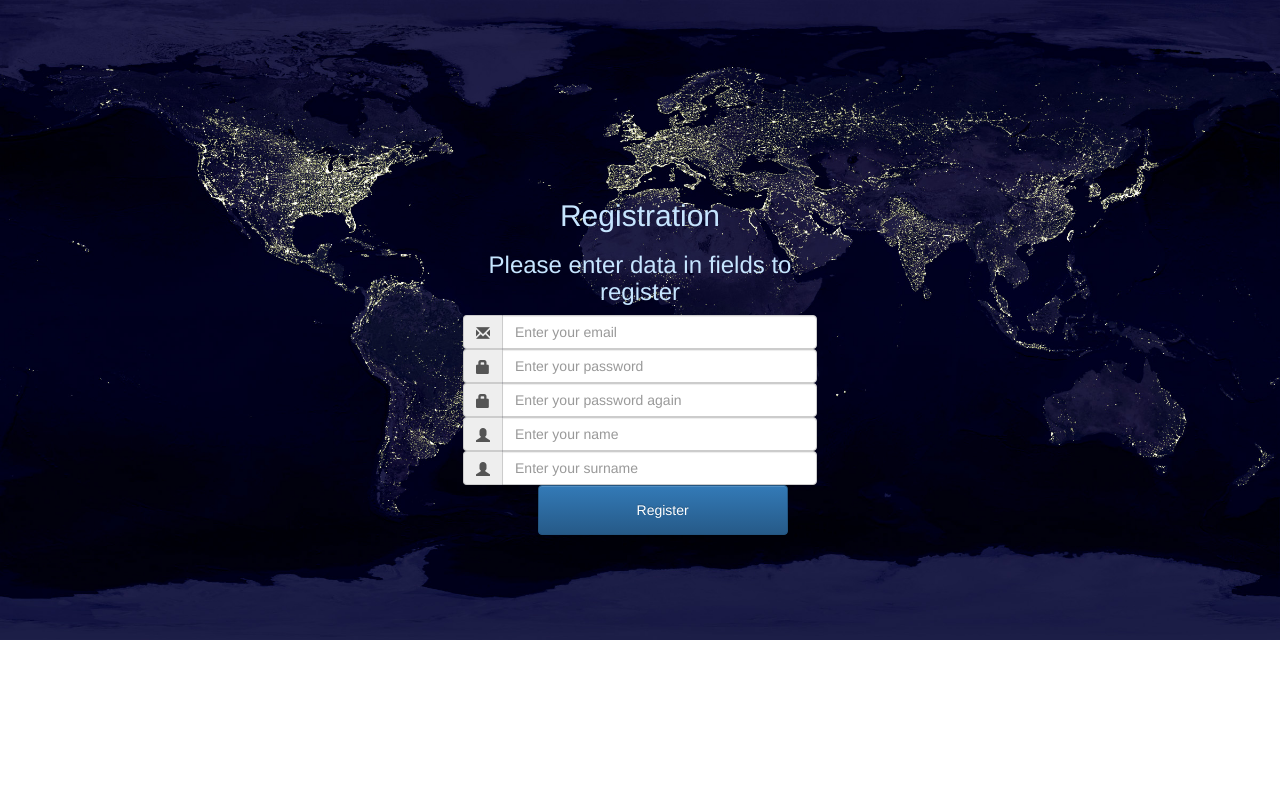
After one commit to PHP6A/facebookkiller, a PHP site: page /registration.php in a window 1280 px wide; the page is wider, and only the part inside the window is pictured. The commit adds this page. Shown: the top 785 px of that part. Run offline with PHP 8.4, Linux system fonts and the light colour scheme.

Commit message:
+registration, edit login and test classes

```diff
--- a/index.php
+++ b/index.php
@@ -64,7 +64,7 @@
       			<input id="password" type="password" class="form-control" name="password" placeholder="Password">
     		</div>
     		<div class="box">
-    			<button id="register" type="button" class="btn btn-primary" name="register">Register</button>
+    			<button onclick="window.location='/registration.php';" type="button" class="btn btn-primary" name="register">Register</button>
     			<button id="login" type="button" class="btn btn-primary" name="submit">Login</button>
     		</div>
     		</div>
--- /dev/null
+++ b/registration.php
@@ -0,0 +1,85 @@
+<html>
+  <head>
+    <title>FBK Registration</title>
+    <link rel="stylesheet" href="https://maxcdn.bootstrapcdn.com/bootstrap/3.3.4/css/bootstrap.min.css">
+    <link rel="stylesheet" href="https://maxcdn.bootstrapcdn.com/bootstrap/3.3.4/css/bootstrap-theme.min.css">
+    <script src="https://maxcdn.bootstrapcdn.com/bootstrap/3.3.4/js/bootstrap.min.js"></script>
+    <meta charset="utf-8">
+    <meta name="Social network FBK | Registration">
+    <style type="text/css">
+        header {
+        }
+        body {
+          background: url(img/fbk.jpg);
+          background-repeat: no-repeat;
+          background-size: 100%;
+          opacity: 1;
+          width: relative;
+          height: relative;
+        }
+        .input-group {
+          opacity: 1;
+        }
+        .container {
+          width: 30%;
+          margin-top: 14%;
+          margin-left: auto;
+          margin-right: auto;
+        }
+        .hello {
+          text-align: center;
+          color: #c6e5ff;
+        }
+        .box button {
+          width: 250px;
+          height: 50px;
+          text-align: center;
+          margin-left: 42%;
+          margin-right: 50%;
+        }
+      </style>
+</head>
+
+<!-- HEADER MUST BE HERE
+В нем можно будет запилить новостной блог в миниатюре, например или оформить "горячие кнопки" или инфу о соцсети, новости соцсети и прочее-прочее -->
+
+<header>
+</header>
+
+<body>
+ <!-- LOGIN FORM -->
+ <div class="background">
+  <form accept-charset="utf-8" method="post" action="SOMETHING.PHP"> <!--action php method from class User that must be connected here!-->
+    <div class="container">
+      <div class="hello">
+        <h2>Registration</h2>
+        <h3>Please enter data in fields to register</h3>
+      </div>
+      <div class="input-group">
+            <span class="input-group-addon"><i class="glyphicon glyphicon-envelope"></i></span>
+            <input id="email" type="text" class="form-control" name="email" placeholder="Enter your email">
+      </div>
+        <div class="input-group">
+            <span class="input-group-addon"><i class="glyphicon glyphicon-lock"></i></span>
+            <input id="password" type="password" class="form-control" name="password" placeholder="Enter your password">
+        </div>
+          <div class="input-group">
+            <span class="input-group-addon"><i class="glyphicon glyphicon-lock"></i></span>
+            <input id="password_check" type="password" class="form-control" name="password_check" placeholder="Enter your password again">
+          </div>
+          <div class="input-group">
+            <span class="input-group-addon"><i class="glyphicon glyphicon-user"></i></span>
+            <input id="name" type="name" class="form-control" name="name" placeholder="Enter your name">
+          </div>
+          <div class="input-group">
+            <span class="input-group-addon"><i class="glyphicon glyphicon-user"></i></span>
+            <input id="surname" type="surname" class="form-control" name="surname" placeholder="Enter your surname">
+          </div>
+        </div>
+        <div class="box">
+          <button id="register" type="button" class="btn btn-primary" name="register">Register</button>
+        </div>
+  </form>
+</div>
+</body>
+</html>
```
Also changed, not shown: classes.php (added, +28 -0 lines).
